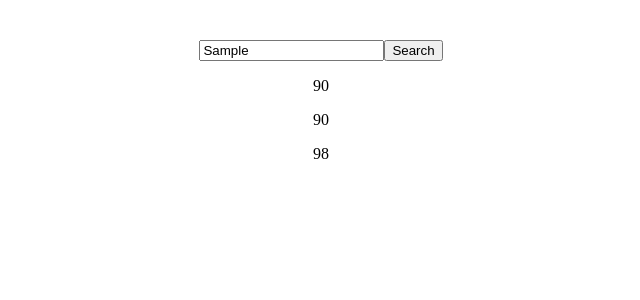
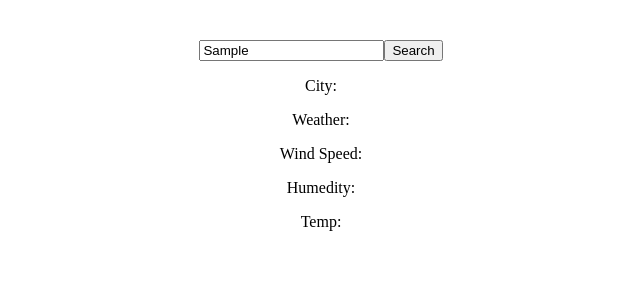
Before and after one commit to Lopez089/WeatherApp, a React (Vite) app: page / in a window 1280 px wide. Both pictures are taken after typing "Sample" into the empty fields and a click on the button "Search". Shown: the top 300 px of the page, without its empty margins (319-959 px from the left). Built offline with nearby package versions, Linux system fonts and the light colour scheme; no server answers.

Commit message:
mostrar datos en la app

```diff
--- a/src/components/search/search.jsx
+++ b/src/components/search/search.jsx
@@ -6,10 +6,10 @@ const handleChange = (e, setLocation) => {
     setLocation(value)
 }
 
-export const Search = () => {
+export const Search = ({ onSearch }) => {
     const [location, setLocation] = useState('madrid')
     return (
-        <form onSubmit={(e) => handleSearch(e, location)}>
+        <form onSubmit={(e) => handleSearch(e, location, onSearch)}>
             <input
                 type="text"
                 name="search"
--- a/src/components/weather/weather.jsx
+++ b/src/components/weather/weather.jsx
@@ -1,16 +1,42 @@
 import { Search, WeatherData } from '../index'
-
+import { useState } from 'react'
 const error = {
     error: false,
     errorMessage: 'Introduce una ciudad correcta'
 }
 
 
+
 export const Weather = () => {
+    const [dataWeather, setDataWeather] = useState(null)
+    const [error, setError] = useState({
+        error: false,
+        errorMessage: ''
+    })
+
+    const handleSetDataWeather = (data) => {
+        setDataWeather(data)
+    }
+
+    const handleSetError = (err) => {
+        setError(err)
+    }
+
     return (
         <>
-            <Search />
-            <WeatherData weather={90} windSpeed={90} humidity={98} error={error} />
+            <Search onSearch={handleSetDataWeather} onError={handleSetError} />
+            {
+                dataWeather &&
+                <WeatherData
+                    city={dataWeather.city}
+                    weather={dataWeather.weather}
+                    windSpeed={dataWeather.windSpeed}
+                    humidity={dataWeather.humidity}
+                    error={error}
+                    temp={dataWeather.temp}
+                />
+            }
+
         </>
     )
 }
--- a/src/components/weatherData/weatherData.jsx
+++ b/src/components/weatherData/weatherData.jsx
@@ -6,15 +6,17 @@ const ErrorMessage = ({ errorMessage }) => {
     )
 }
 
-export const WeatherData = ({ weather, windSpeed, humidity, error }) => {
+export const WeatherData = ({ weather, windSpeed, humidity, error, city, temp }) => {
     if (error.error) {
         return (<ErrorMessage errorMessage={error.errorMessage} />)
     }
     return (
         <div>
-            <p>{weather}</p>
-            <p>{windSpeed}</p>
-            <p>{humidity}</p>
+            <p>City: {city}</p>
+            <p>Weather: {weather}</p>
+            <p>Wind Speed: {windSpeed}</p>
+            <p>Humedity: {humidity}</p>
+            <p>Temp: {temp}</p>
         </div>
     )
 }
@@ -27,8 +29,11 @@ WeatherData.propTypes = {
     weather: PropTypes.number.isRequired,
     windSpeed: PropTypes.number.isRequired,
     humidity: PropTypes.number.isRequired,
+    city: PropTypes.string.isRequired,
+    temp: PropTypes.number.isRequired,
     error: PropTypes.shape({
         error: PropTypes.bool.isRequired,
-        errorMessage: PropTypes.string.isRequired
-    })
+        errorMessage: PropTypes.string.isRequired,
+    }),
+
 }
--- a/src/utils/fetchWeather.js
+++ b/src/utils/fetchWeather.js
@@ -1,6 +1,19 @@
 export const fetchWeather = (urlBase, apiKey, location) => {
-    const URI = `${urlBase}${location}&appid=${apiKey}`
-    fetch(URI)
+    const URI = `${urlBase}${location}&appid=${apiKey}&units=metric`
+
+    return fetch(URI)
         .then(res => res.json())
-        .then(data => console.log(data))
+        .then(data => {
+            return {
+                temp: data.main.temp,
+                weather: data.weather[0].main,
+                windSpeed: data.wind.speed,
+                humidity: data.main.humidity,
+                city: data.name
+            }
+        }
+        )
+        .catch(err => { return err })
+
+
 }
--- a/src/utils/handleSearch.js
+++ b/src/utils/handleSearch.js
@@ -3,7 +3,9 @@ import { fetchWeather } from './fetchWeather'
 const urlBase = 'https://api.openweathermap.org/data/2.5/weather?q='
 const apiKey = import.meta.env.VITE_API_KEY
 
-export const handleSearch = (e, location) => {
+export const handleSearch = (e, location, onSearch, onError) => {
     e.preventDefault()
     fetchWeather(urlBase, apiKey, location)
+        .then(data => onSearch(data))
+        .catch(err => onError(err))
 }
```
